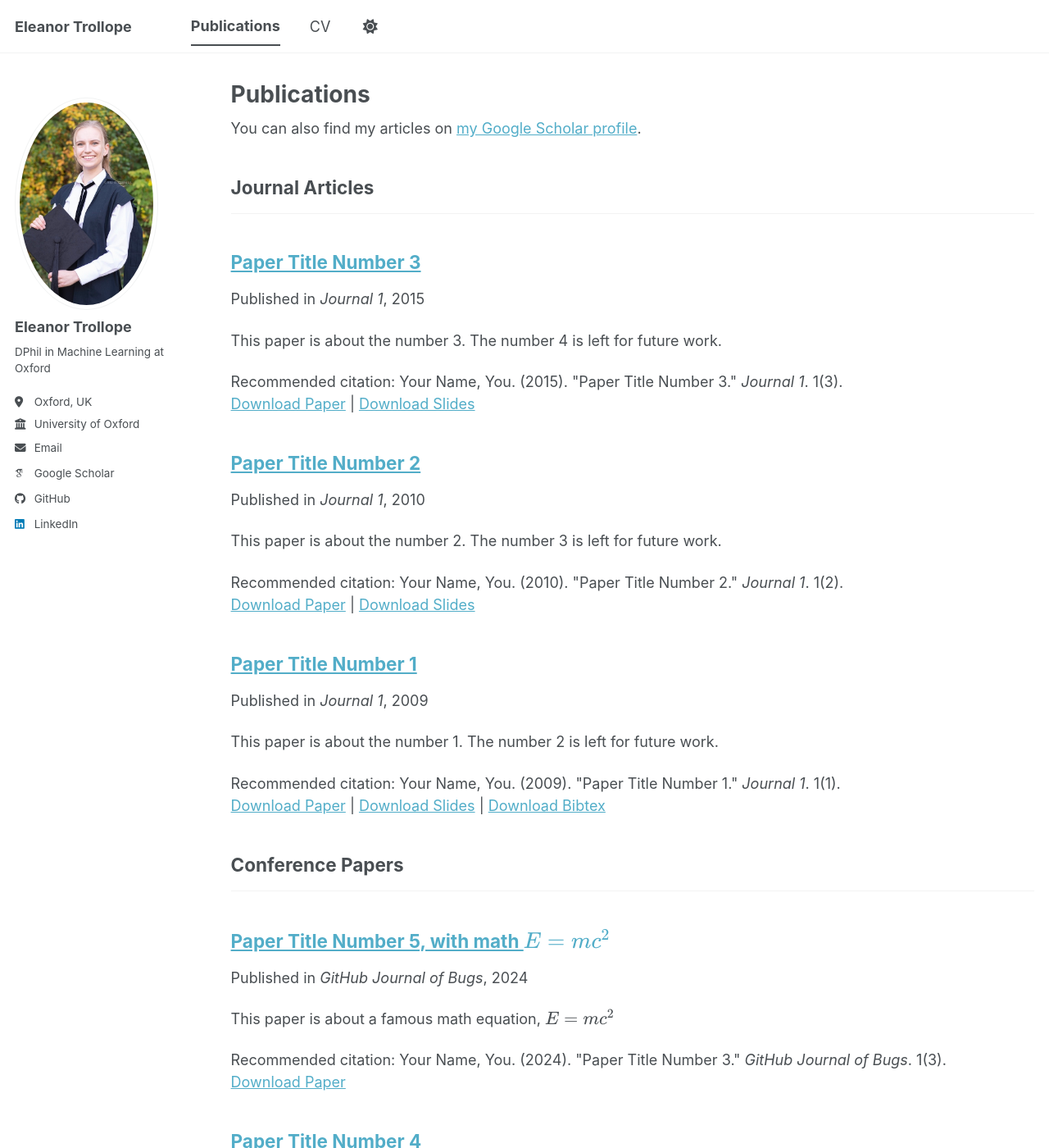
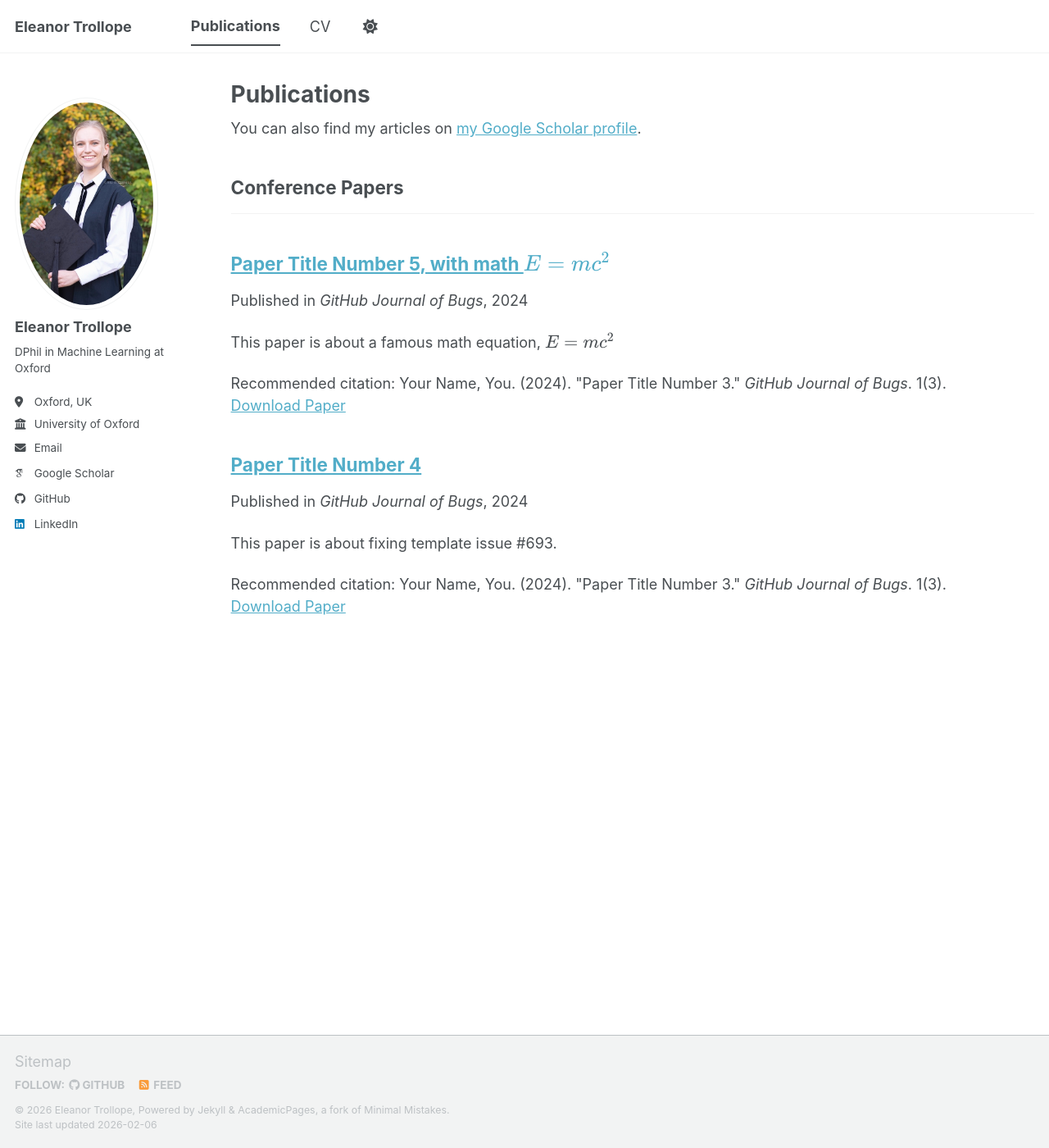
Before and after one commit to eleanortrollope/eleanortrollope.github.io, a Jekyll site: the page built from _pages/publications.html, in a window 1280 px wide and 1400 px high. Shown: the whole window at 82% size. Built offline with Jekyll 4.4.1, drawn with Linux system fonts in a browser that asks for light colours; some web fonts are replaced; a script bundle is joined from its source files by our own code; library files that are not in the unit come from our copies.

Commit message:
Update publication
Commented out the 'books' and 'manuscripts' categories in the publication list.

```diff
--- a/_config.yml
+++ b/_config.yml
@@ -84,12 +84,13 @@ author:
 
 # Publication Category - The following the list of publication categories and their headings
 publication_category:
-  books:
-    title: 'Books'
-  manuscripts:
-    title: 'Journal Articles'
+  # books:
+    # title: 'Books'
   conferences:
     title: 'Conference Papers'
+  workshops:
+    title: 'Workshop Papers'
+
 
 # Site Settings
 teaser                   :  # filename of teaser fallback teaser image placed in /images/ for social media previews
```
